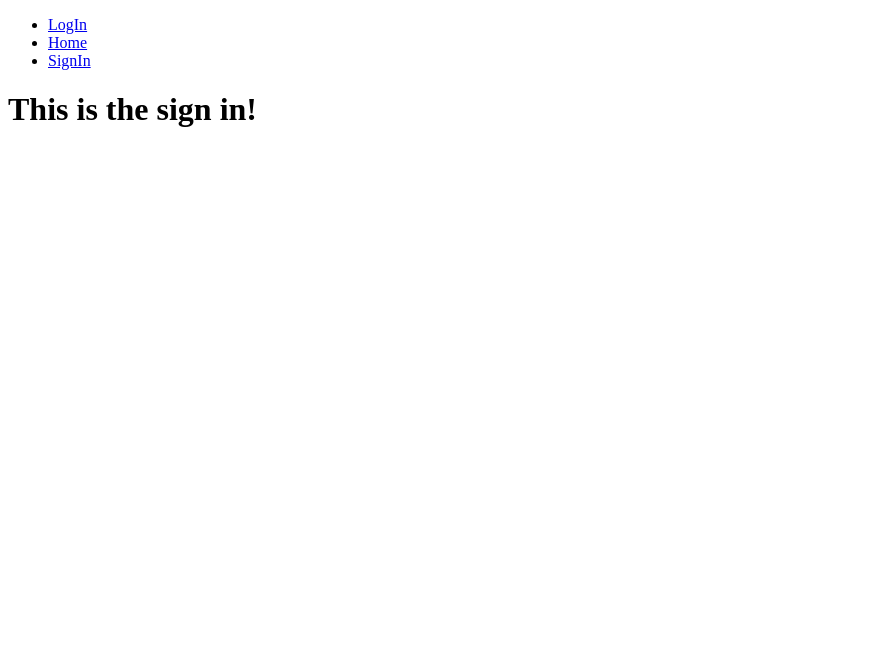
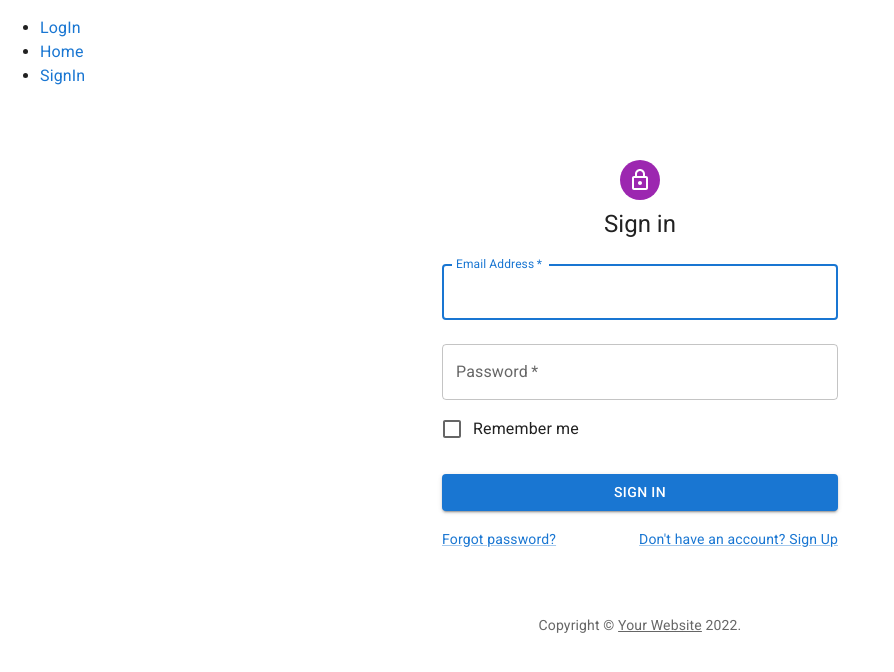
Before and after one commit to AndrewYoung72/react-apollo-learning, a React (Create React App) app: page /signin in a window 1280 px wide. Shown: the top 672 px of the page, without its empty margins (0-894 px from the left). Built offline with nearby package versions, Linux system fonts and the light colour scheme.

Commit message:
material ui added for css framework

```diff
--- a/package.json
+++ b/package.json
@@ -4,6 +4,11 @@
   "private": true,
   "dependencies": {
     "@apollo/client": "^3.6.9",
+    "@emotion/react": "^11.10.4",
+    "@emotion/styled": "^11.10.4",
+    "@fontsource/roboto": "^4.5.8",
+    "@mui/icons-material": "^5.10.6",
+    "@mui/material": "^5.10.7",
     "@testing-library/jest-dom": "^5.16.5",
     "@testing-library/react": "^13.4.0",
     "@testing-library/user-event": "^13.5.0",
--- a/public/index.html
+++ b/public/index.html
@@ -10,34 +10,20 @@
       content="Web site created using create-react-app"
     />
     <link rel="apple-touch-icon" href="%PUBLIC_URL%/logo192.png" />
-    <!--
-      manifest.json provides metadata used when your web app is installed on a
-      user's mobile device or desktop. See https://developers.google.com/web/fundamentals/web-app-manifest/
-    -->
     <link rel="manifest" href="%PUBLIC_URL%/manifest.json" />
-    <!--
-      Notice the use of %PUBLIC_URL% in the tags above.
-      It will be replaced with the URL of the `public` folder during the build.
-      Only files inside the `public` folder can be referenced from the HTML.
+    <link
+      rel="stylesheet"
+      href="https://fonts.googleapis.com/css?family=Roboto:300,400,500,700&display=swap"
+    />
+    <link
+  rel="stylesheet"
+  href="https://fonts.googleapis.com/icon?family=Material+Icons"
+/>
 
-      Unlike "/favicon.ico" or "favicon.ico", "%PUBLIC_URL%/favicon.ico" will
-      work correctly both with client-side routing and a non-root public URL.
-      Learn how to configure a non-root public URL by running `npm run build`.
-    -->
     <title>React Apollo learning</title>
   </head>
   <body>
     <noscript>You need to enable JavaScript to run this app.</noscript>
     <div id="root"></div>
-    <!--
-      This HTML file is a template.
-      If you open it directly in the browser, you will see an empty page.
-
-      You can add webfonts, meta tags, or analytics to this file.
-      The build step will place the bundled scripts into the <body> tag.
-
-      To begin the development, run `npm start` or `yarn start`.
-      To create a production bundle, use `npm run build` or `yarn build`.
-    -->
   </body>
 </html>
--- a/src/App.js
+++ b/src/App.js
@@ -1,8 +1,10 @@
 // import { useQuery, gql } from '@apollo/client';
-import { BrowserRouter as Router, Routes, Route, Link} from "react-router-dom";
+import { BrowserRouter as Router, Routes, Route, Link as RouterLink} from "react-router-dom";
 import Home from "./pages/Home";
 import Login from "./pages/Login";
 import SignIn from "./pages/SignIn";
+import Link from '@mui/material/Link';
+
 
 // const GET_LOCATIONS = gql`
 //   query GetLocations {
@@ -36,16 +38,16 @@
 export default function App() {
   return (
     <Router>
-       <div>
+       <div className="navbar">
         <ul>
           <li>
-            <Link to={`/login`} >LogIn</Link>
+            <Link component={RouterLink} to={`/login`} underline="hover" >LogIn</Link>
           </li>
           <li>
-            <Link to={`/`}>Home</Link>
+            <Link component={RouterLink} to={`/`} underline="hover" >Home</Link>
           </li>
           <li>
-            <Link to={`/signin`}>SignIn</Link>
+            <Link component={RouterLink} to={`/signin`} underline="hover" >SignIn</Link>
           </li>
         </ul>
       </div>
--- a/src/pages/SignIn.js
+++ b/src/pages/SignIn.js
@@ -1,9 +1,110 @@
-import React from "react";
+import * as React from 'react';
+import Avatar from '@mui/material/Avatar';
+import Button from '@mui/material/Button';
+import CssBaseline from '@mui/material/CssBaseline';
+import TextField from '@mui/material/TextField';
+import FormControlLabel from '@mui/material/FormControlLabel';
+import Checkbox from '@mui/material/Checkbox';
+import Link from '@mui/material/Link';
+import Grid from '@mui/material/Grid';
+import Box from '@mui/material/Box';
+import LockOutlinedIcon from '@mui/icons-material/LockOutlined';
+import Typography from '@mui/material/Typography';
+import Container from '@mui/material/Container';
+import { createTheme, ThemeProvider } from '@mui/material/styles';
 
-export default function SigIn() {
+function Copyright(props) {
   return (
-    <div>
-      <h1>This is the sign in!</h1>
-    </div>
+    <Typography variant="body2" color="text.secondary" align="center" {...props}>
+      {'Copyright © '}
+      <Link color="inherit" href="https://mui.com/">
+        Your Website
+      </Link>{' '}
+      {new Date().getFullYear()}
+      {'.'}
+    </Typography>
   );
 }
+
+const theme = createTheme();
+
+export default function SignIn() {
+  const handleSubmit = (event) => {
+    event.preventDefault();
+    const data = new FormData(event.currentTarget);
+    console.log({
+      email: data.get('email'),
+      password: data.get('password'),
+    });
+  };
+
+  return (
+    <ThemeProvider theme={theme}>
+      <Container component="main" maxWidth="xs">
+        <CssBaseline />
+        <Box
+          sx={{
+            marginTop: 8,
+            display: 'flex',
+            flexDirection: 'column',
+            alignItems: 'center',
+          }}
+        >
+          <Avatar sx={{ m: 1, bgcolor: 'secondary.main' }}>
+            <LockOutlinedIcon />
+          </Avatar>
+          <Typography component="h1" variant="h5">
+            Sign in
+          </Typography>
+          <Box component="form" onSubmit={handleSubmit} noValidate sx={{ mt: 1 }}>
+            <TextField
+              margin="normal"
+              required
+              fullWidth
+              id="email"
+              label="Email Address"
+              name="email"
+              autoComplete="email"
+              autoFocus
+            />
+            <TextField
+              margin="normal"
+              required
+              fullWidth
+              name="password"
+              label="Password"
+              type="password"
+              id="password"
+              autoComplete="current-password"
+            />
+            <FormControlLabel
+              control={<Checkbox value="remember" color="primary" />}
+              label="Remember me"
+            />
+            <Button
+              type="submit"
+              fullWidth
+              variant="contained"
+              sx={{ mt: 3, mb: 2 }}
+            >
+              Sign In
+            </Button>
+            <Grid container>
+              <Grid item xs>
+                <Link href="#" variant="body2">
+                  Forgot password?
+                </Link>
+              </Grid>
+              <Grid item>
+                <Link href="#" variant="body2">
+                  {"Don't have an account? Sign Up"}
+                </Link>
+              </Grid>
+            </Grid>
+          </Box>
+        </Box>
+        <Copyright sx={{ mt: 8, mb: 4 }} />
+      </Container>
+    </ThemeProvider>
+  );
+}
```
Also changed, not shown: 1 other file (tests, documents, lock files or other folders).
